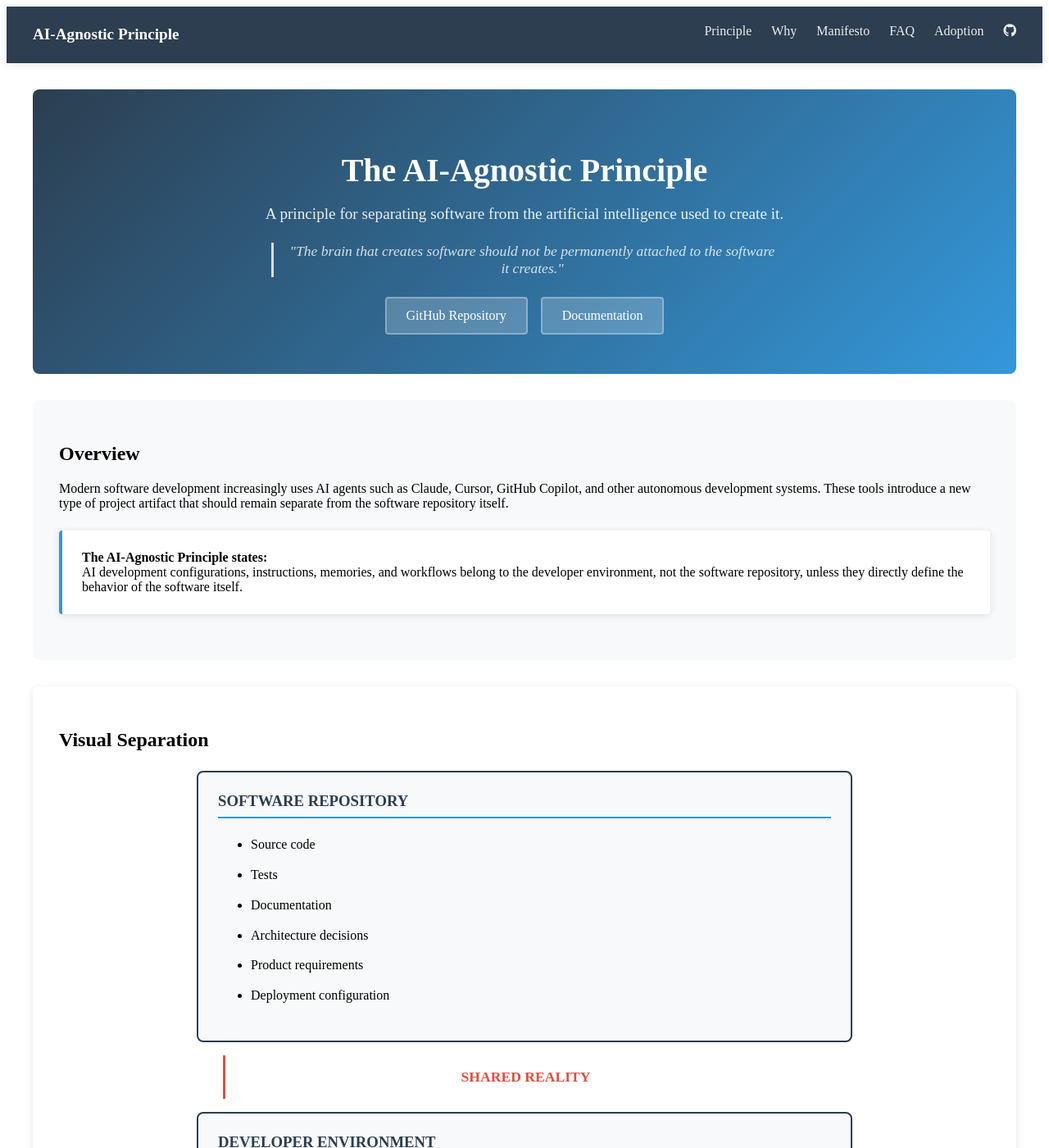
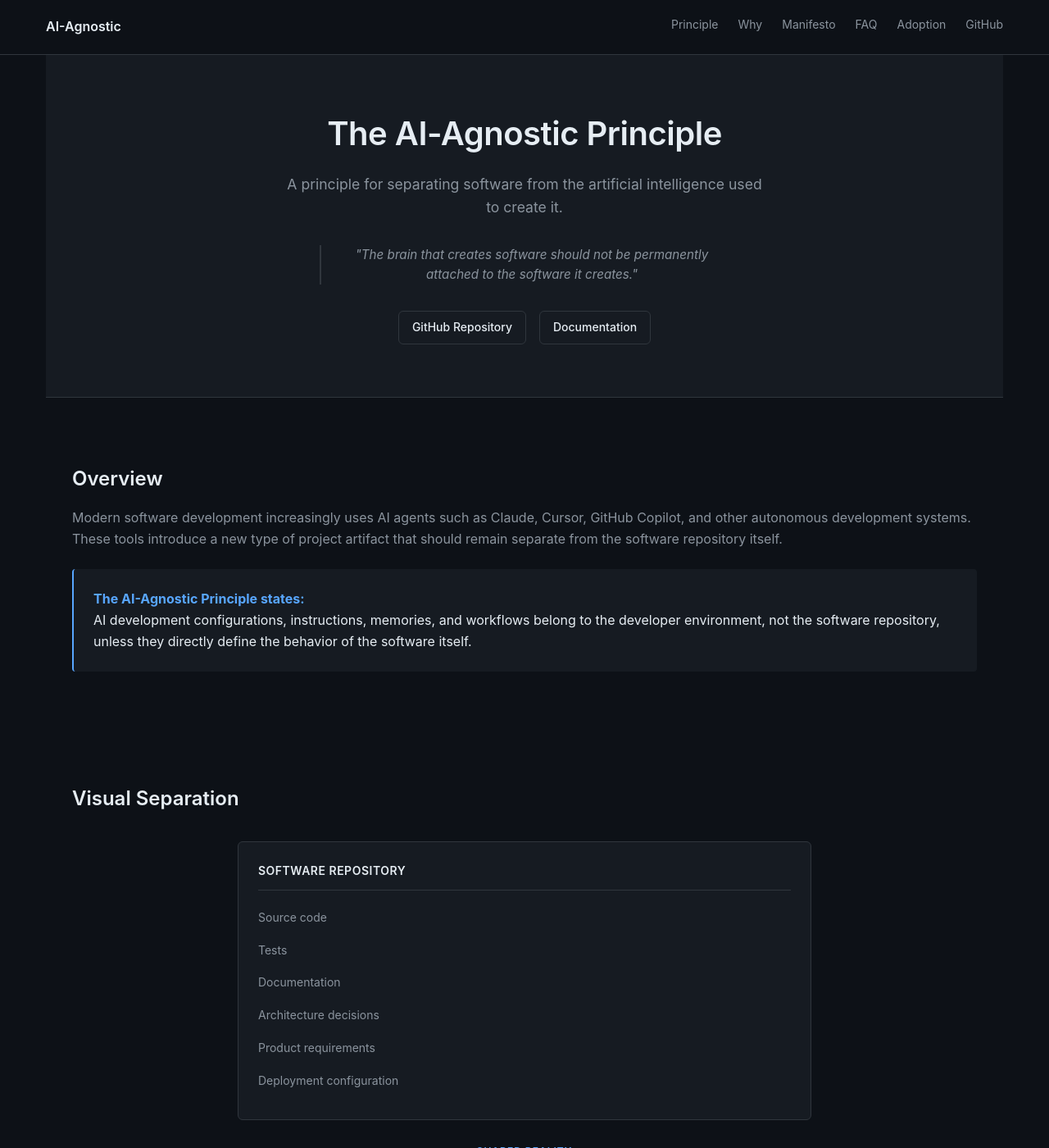
Before and after one commit to mshafiey/AI-Agnostic, a Jekyll site: the page built from index.md, in a window 1280 px wide and 1400 px high. Shown: the whole window at 82% size. Built offline with Jekyll 4.4.1, drawn with Linux system fonts in a browser that asks for light colours; some of the changed text lies outside the part shown.

Commit message:
refactor: redesign UI with modern dark theme
- Replace blue/white color scheme with dark theme
- Use GitHub-style dark colors (#0d1117, #161b22, #30363d)
- Simplify typography and spacing
- Remove gradients and shadows
- Create clean, professional developer-focused design
- Update navigation and footer to match new theme

```diff
--- a/_layouts/default.html
+++ b/_layouts/default.html
@@ -6,20 +6,19 @@
   <title>{{ page.title }} - {{ site.title }}</title>
   <meta name="description" content="{{ site.description }}">
   <link rel="stylesheet" href="{{ '/assets/css/style.css' | relative_url }}">
-  <link rel="stylesheet" href="https://cdnjs.cloudflare.com/ajax/libs/font-awesome/6.4.0/css/all.min.css">
 </head>
 <body>
   <header>
     <nav>
       <div class="nav-container">
-        <a href="{{ '/' | relative_url }}" class="nav-brand">AI-Agnostic Principle</a>
+        <a href="{{ '/' | relative_url }}" class="nav-brand">AI-Agnostic</a>
         <ul class="nav-links">
           <li><a href="{{ '/principle' | relative_url }}">Principle</a></li>
           <li><a href="{{ '/why' | relative_url }}">Why</a></li>
           <li><a href="{{ '/manifesto' | relative_url }}">Manifesto</a></li>
           <li><a href="{{ '/faq' | relative_url }}">FAQ</a></li>
           <li><a href="{{ '/adoption' | relative_url }}">Adoption</a></li>
-          <li><a href="https://github.com/mshafiey/AI-Agnostic" target="_blank"><i class="fab fa-github"></i></a></li>
+          <li><a href="https://github.com/mshafiey/AI-Agnostic" target="_blank">GitHub</a></li>
         </ul>
       </div>
     </nav>
@@ -63,12 +62,12 @@
   <style>
     /* Navigation */
     nav {
-      background: #2c3e50;
+      background-color: #0d1117;
+      border-bottom: 1px solid #30363d;
       padding: 1rem 0;
       position: sticky;
       top: 0;
       z-index: 1000;
-      box-shadow: 0 2px 10px rgba(0, 0, 0, 0.1);
     }
 
     .nav-container {
@@ -81,9 +80,9 @@
     }
 
     .nav-brand {
-      color: white;
-      font-size: 1.2rem;
-      font-weight: bold;
+      color: #e6edf3;
+      font-size: 1rem;
+      font-weight: 600;
       text-decoration: none;
     }
 
@@ -96,29 +95,29 @@
     }
 
     .nav-links a {
-      color: white;
+      color: #8b949e;
       text-decoration: none;
-      opacity: 0.9;
-      transition: opacity 0.3s ease;
+      font-size: 0.875rem;
+      transition: color 0.2s ease;
     }
 
     .nav-links a:hover {
-      opacity: 1;
+      color: #e6edf3;
     }
 
     /* Container */
     .container {
       max-width: 1200px;
       margin: 0 auto;
-      padding: 2rem 1rem;
+      padding: 0 1rem;
     }
 
     /* Footer */
     footer {
-      background: #2c3e50;
-      color: white;
-      padding: 3rem 0 1rem;
-      margin-top: 3rem;
+      background-color: #0d1117;
+      border-top: 1px solid #30363d;
+      padding: 3rem 0 1.5rem;
+      margin-top: 4rem;
     }
 
     .footer-container {
@@ -126,15 +125,22 @@
       margin: 0 auto;
       padding: 0 1rem;
       display: grid;
-      grid-template-columns: repeat(auto-fit, minmax(250px, 1fr));
+      grid-template-columns: repeat(auto-fit, minmax(200px, 1fr));
       gap: 2rem;
     }
 
     .footer-section h4 {
       margin-top: 0;
-      color: white;
-      border-bottom: 2px solid #3498db;
-      padding-bottom: 0.5rem;
+      color: #e6edf3;
+      font-size: 0.875rem;
+      font-weight: 600;
+      margin-bottom: 1rem;
+    }
+
+    .footer-section p {
+      color: #8b949e;
+      font-size: 0.875rem;
+      margin: 0;
     }
 
     .footer-section ul {
@@ -147,21 +153,27 @@
     }
 
     .footer-section a {
-      color: white;
-      opacity: 0.8;
-      transition: opacity 0.3s ease;
+      color: #8b949e;
+      font-size: 0.875rem;
+      text-decoration: none;
+      transition: color 0.2s ease;
     }
 
     .footer-section a:hover {
-      opacity: 1;
+      color: #e6edf3;
     }
 
     .footer-bottom {
       text-align: center;
-      padding-top: 2rem;
-      margin-top: 2rem;
-      border-top: 1px solid rgba(255, 255, 255, 0.1);
-      opacity: 0.8;
+      padding-top: 1.5rem;
+      margin-top: 1.5rem;
+      border-top: 1px solid #30363d;
+    }
+
+    .footer-bottom p {
+      color: #8b949e;
+      font-size: 0.75rem;
+      margin: 0;
     }
 
     /* Responsive Navigation */
--- a/assets/css/style.css
+++ b/assets/css/style.css
@@ -1,258 +1,363 @@
-/* AI-Agnostic Principle - Custom Styles */
+/* AI-Agnostic Principle - Modern Clean Design */
 
 :root {
-  --primary-color: #2c3e50;
-  --secondary-color: #3498db;
-  --accent-color: #e74c3c;
-  --text-color: #333;
-  --light-bg: #f8f9fa;
-  --border-color: #dee2e6;
-  --shadow: 0 2px 10px rgba(0, 0, 0, 0.1);
+  --bg-color: #0d1117;
+  --surface-color: #161b22;
+  --border-color: #30363d;
+  --text-primary: #e6edf3;
+  --text-secondary: #8b949e;
+  --accent-color: #58a6ff;
+  --success-color: #3fb950;
+  --warning-color: #d29922;
+  --error-color: #f85149;
+}
+
+* {
+  margin: 0;
+  padding: 0;
+  box-sizing: border-box;
+}
+
+body {
+  font-family: -apple-system, BlinkMacSystemFont, 'Segoe UI', 'Noto Sans', Helvetica, Arial, sans-serif;
+  background-color: var(--bg-color);
+  color: var(--text-primary);
+  line-height: 1.6;
 }
 
 /* Hero Section */
 .hero {
   text-align: center;
-  padding: 3rem 1rem;
-  background: linear-gradient(135deg, var(--primary-color), var(--secondary-color));
-  color: white;
-  border-radius: 8px;
-  margin-bottom: 2rem;
+  padding: 4rem 1rem;
+  background-color: var(--surface-color);
+  border-bottom: 1px solid var(--border-color);
+  margin-bottom: 3rem;
 }
 
 .hero h1 {
   font-size: 2.5rem;
+  font-weight: 600;
   margin-bottom: 1rem;
+  letter-spacing: -0.5px;
 }
 
 .hero-subtitle {
-  font-size: 1.2rem;
-  opacity: 0.9;
-  margin-bottom: 1rem;
+  font-size: 1.1rem;
+  color: var(--text-secondary);
+  margin-bottom: 1.5rem;
+  max-width: 600px;
+  margin-left: auto;
+  margin-right: auto;
 }
 
 .hero-quote {
   font-style: italic;
-  font-size: 1.1rem;
-  opacity: 0.8;
-  border-left: 3px solid white;
+  color: var(--text-secondary);
+  border-left: 2px solid var(--border-color);
   padding-left: 1rem;
-  margin: 1.5rem auto;
-  max-width: 600px;
+  margin: 2rem auto;
+  max-width: 500px;
+  font-size: 0.95rem;
 }
 
 .project-links {
   display: flex;
   justify-content: center;
   gap: 1rem;
-  margin-top: 1.5rem;
+  margin-top: 2rem;
 }
 
 .project-link {
   display: inline-block;
-  padding: 0.75rem 1.5rem;
-  background: rgba(255, 255, 255, 0.2);
-  color: white;
+  padding: 0.5rem 1rem;
+  background-color: transparent;
+  color: var(--text-primary);
   text-decoration: none;
-  border-radius: 4px;
-  border: 2px solid rgba(255, 255, 255, 0.3);
-  transition: all 0.3s ease;
+  border-radius: 6px;
+  border: 1px solid var(--border-color);
+  font-size: 0.875rem;
+  font-weight: 500;
+  transition: all 0.2s ease;
 }
 
 .project-link:hover {
-  background: rgba(255, 255, 255, 0.3);
-  border-color: rgba(255, 255, 255, 0.5);
+  background-color: var(--border-color);
+  border-color: var(--text-secondary);
 }
 
 /* Overview Section */
 .overview {
   padding: 2rem;
-  background: var(--light-bg);
-  border-radius: 8px;
-  margin-bottom: 2rem;
+  margin-bottom: 3rem;
+}
+
+.overview h2 {
+  font-size: 1.5rem;
+  font-weight: 600;
+  margin-bottom: 1rem;
+  color: var(--text-primary);
+}
+
+.overview p {
+  color: var(--text-secondary);
+  margin-bottom: 1rem;
 }
 
 .principle-definition blockquote {
-  background: white;
-  border-left: 4px solid var(--secondary-color);
+  background-color: var(--surface-color);
+  border-left: 2px solid var(--accent-color);
   padding: 1.5rem;
   margin: 1.5rem 0;
   border-radius: 4px;
-  box-shadow: var(--shadow);
+}
+
+.principle-definition blockquote strong {
+  color: var(--accent-color);
 }
 
 /* Visual Separation Diagram */
 .visual-separation {
   padding: 2rem;
-  background: white;
-  border-radius: 8px;
-  box-shadow: var(--shadow);
-  margin-bottom: 2rem;
+  margin-bottom: 3rem;
+}
+
+.visual-separation h2 {
+  font-size: 1.5rem;
+  font-weight: 600;
+  margin-bottom: 1rem;
+  color: var(--text-primary);
 }
 
 .diagram {
   display: flex;
   flex-direction: column;
   gap: 1rem;
-  max-width: 800px;
-  margin: 1.5rem auto;
+  max-width: 700px;
+  margin: 2rem auto;
 }
 
 .repository-box,
 .environment-box {
-  border: 2px solid var(--primary-color);
-  border-radius: 8px;
+  border: 1px solid var(--border-color);
+  border-radius: 6px;
   padding: 1.5rem;
-  background: var(--light-bg);
+  background-color: var(--surface-color);
 }
 
 .repository-box h3,
 .environment-box h3 {
-  color: var(--primary-color);
-  margin-top: 0;
-  border-bottom: 2px solid var(--secondary-color);
-  padding-bottom: 0.5rem;
+  color: var(--text-primary);
+  font-size: 0.875rem;
+  font-weight: 600;
+  text-transform: uppercase;
+  letter-spacing: 0.5px;
+  margin-bottom: 1rem;
+  padding-bottom: 0.75rem;
+  border-bottom: 1px solid var(--border-color);
+}
+
+.repository-box ul,
+.environment-box ul {
+  list-style: none;
+}
+
+.repository-box li,
+.environment-box li {
+  color: var(--text-secondary);
+  padding: 0.3rem 0;
+  font-size: 0.875rem;
 }
 
 .arrow {
   text-align: center;
-  padding: 1rem;
-  font-weight: bold;
+  padding: 0.75rem;
+  font-size: 0.75rem;
+  font-weight: 600;
   color: var(--accent-color);
-  font-size: 1.1rem;
-  border-left: 3px solid var(--accent-color);
-  margin: 0 2rem;
+  text-transform: uppercase;
+  letter-spacing: 1px;
 }
 
 /* Exception Section */
 .exception {
   padding: 2rem;
-  background: var(--light-bg);
-  border-radius: 8px;
-  margin-bottom: 2rem;
-  border-left: 4px solid var(--accent-color);
+  margin-bottom: 3rem;
+  background-color: var(--surface-color);
+  border: 1px solid var(--border-color);
+  border-radius: 6px;
+}
+
+.exception h2 {
+  font-size: 1.25rem;
+  font-weight: 600;
+  margin-bottom: 1rem;
+  color: var(--text-primary);
+}
+
+.exception p {
+  color: var(--text-secondary);
+  margin-bottom: 0.75rem;
+}
+
+.exception strong {
+  color: var(--text-primary);
 }
 
 /* Documentation Grid */
 .documentation {
   padding: 2rem;
-  background: white;
-  border-radius: 8px;
-  box-shadow: var(--shadow);
-  margin-bottom: 2rem;
+  margin-bottom: 3rem;
+}
+
+.documentation h2 {
+  font-size: 1.5rem;
+  font-weight: 600;
+  margin-bottom: 1rem;
+  color: var(--text-primary);
 }
 
 .doc-grid {
   display: grid;
-  grid-template-columns: repeat(auto-fit, minmax(200px, 1fr));
+  grid-template-columns: repeat(auto-fit, minmax(180px, 1fr));
   gap: 1rem;
   margin-top: 1.5rem;
 }
 
 .doc-card {
   display: block;
-  padding: 1.5rem;
-  background: var(--light-bg);
-  border-radius: 8px;
+  padding: 1.25rem;
+  background-color: var(--surface-color);
+  border: 1px solid var(--border-color);
+  border-radius: 6px;
   text-decoration: none;
-  color: var(--text-color);
-  transition: all 0.3s ease;
-  border: 2px solid transparent;
+  transition: all 0.2s ease;
 }
 
 .doc-card:hover {
-  border-color: var(--secondary-color);
-  transform: translateY(-3px);
-  box-shadow: var(--shadow);
+  border-color: var(--text-secondary);
 }
 
 .doc-card h3 {
-  color: var(--secondary-color);
-  margin-top: 0;
+  color: var(--text-primary);
+  font-size: 1rem;
+  font-weight: 600;
+  margin-bottom: 0.5rem;
+}
+
+.doc-card p {
+  color: var(--text-secondary);
+  font-size: 0.875rem;
+  margin: 0;
 }
 
 /* CTA Section */
 .cta {
   text-align: center;
   padding: 2rem;
-  background: var(--primary-color);
-  color: white;
-  border-radius: 8px;
-  margin-bottom: 2rem;
+  background-color: var(--surface-color);
+  border: 1px solid var(--border-color);
+  border-radius: 6px;
+  margin-bottom: 3rem;
+}
+
+.cta h2 {
+  font-size: 1.25rem;
+  font-weight: 600;
+  margin-bottom: 0.75rem;
+  color: var(--text-primary);
+}
+
+.cta p {
+  color: var(--text-secondary);
+  margin-bottom: 1rem;
 }
 
 .cta-button {
   display: inline-block;
-  padding: 1rem 2rem;
-  background: var(--secondary-color);
-  color: white;
+  padding: 0.5rem 1rem;
+  background-color: var(--accent-color);
+  color: var(--bg-color);
   text-decoration: none;
-  border-radius: 4px;
-  font-weight: bold;
-  transition: background 0.3s ease;
+  border-radius: 6px;
+  font-size: 0.875rem;
+  font-weight: 500;
+  transition: opacity 0.2s ease;
 }
 
 .cta-button:hover {
-  background: var(--accent-color);
+  opacity: 0.9;
 }
 
 /* GitHub Section */
 .github {
   text-align: center;
   padding: 2rem;
-  background: var(--light-bg);
-  border-radius: 8px;
-  margin-bottom: 2rem;
+  margin-bottom: 3rem;
+}
+
+.github h2 {
+  font-size: 1.25rem;
+  font-weight: 600;
+  margin-bottom: 0.75rem;
+  color: var(--text-primary);
+}
+
+.github p {
+  color: var(--text-secondary);
+  margin-bottom: 1rem;
 }
 
 .github-button {
   display: inline-block;
-  padding: 1rem 2rem;
-  background: #333;
-  color: white;
+  padding: 0.5rem 1rem;
+  background-color: var(--surface-color);
+  color: var(--text-primary);
   text-decoration: none;
-  border-radius: 4px;
-  font-weight: bold;
-  transition: background 0.3s ease;
+  border-radius: 6px;
+  border: 1px solid var(--border-color);
+  font-size: 0.875rem;
+  font-weight: 500;
+  transition: all 0.2s ease;
 }
 
 .github-button:hover {
-  background: #555;
+  background-color: var(--border-color);
 }
 
 /* Page Header */
 .page-header {
-  background: linear-gradient(135deg, var(--primary-color), var(--secondary-color));
-  color: white;
-  padding: 2rem;
-  border-radius: 8px;
-  margin-bottom: 2rem;
+  background-color: var(--surface-color);
+  border-bottom: 1px solid var(--border-color);
+  padding: 3rem 1rem;
+  margin-bottom: 3rem;
   text-align: center;
 }
 
 .page-header h1 {
   margin: 0;
   font-size: 2rem;
+  font-weight: 600;
 }
 
 .page-header p {
-  margin: 0.5rem 0 0;
-  opacity: 0.9;
+  margin: 0.75rem 0 0;
+  color: var(--text-secondary);
 }
 
 /* Content Sections */
 .content {
   padding: 2rem;
-  background: white;
-  border-radius: 8px;
-  box-shadow: var(--shadow);
+  max-width: 800px;
+  margin: 0 auto 3rem;
 }
 
 .content h2 {
-  color: var(--primary-color);
-  border-bottom: 2px solid var(--secondary-color);
-  padding-bottom: 0.5rem;
-  margin-top: 2rem;
+  color: var(--text-primary);
+  font-size: 1.5rem;
+  font-weight: 600;
+  padding-bottom: 0.75rem;
+  margin: 2.5rem 0 1rem;
+  border-bottom: 1px solid var(--border-color);
 }
 
 .content h2:first-child {
@@ -260,59 +365,81 @@
 }
 
 .content h3 {
-  color: var(--secondary-color);
-  margin-top: 1.5rem;
+  color: var(--text-primary);
+  font-size: 1.125rem;
+  font-weight: 600;
+  margin: 2rem 0 0.75rem;
+}
+
+.content p {
+  color: var(--text-secondary);
+  margin-bottom: 1rem;
+}
+
+.content strong {
+  color: var(--text-primary);
 }
 
 /* Tables */
 table {
   width: 100%;
   border-collapse: collapse;
-  margin: 1rem 0;
-  background: white;
-  border-radius: 8px;
+  margin: 1.5rem 0;
+  background-color: var(--surface-color);
+  border: 1px solid var(--border-color);
+  border-radius: 6px;
   overflow: hidden;
-  box-shadow: var(--shadow);
 }
 
 th, td {
-  padding: 1rem;
+  padding: 0.75rem 1rem;
   text-align: left;
   border-bottom: 1px solid var(--border-color);
 }
 
 th {
-  background: var(--primary-color);
-  color: white;
+  background-color: var(--bg-color);
+  color: var(--text-primary);
+  font-weight: 600;
+  font-size: 0.875rem;
 }
 
-tr:hover {
-  background: var(--light-bg);
+td {
+  color: var(--text-secondary);
+  font-size: 0.875rem;
+}
+
+tr:last-child td {
+  border-bottom: none;
 }
 
 /* Lists */
 ul, ol {
-  line-height: 1.8;
+  line-height: 1.7;
 }
 
 li {
-  margin-bottom: 0.5rem;
+  margin-bottom: 0.4rem;
+  color: var(--text-secondary);
 }
 
 /* Code Blocks */
 pre {
-  background: var(--light-bg);
+  background-color: var(--surface-color);
   padding: 1rem;
-  border-radius: 4px;
+  border-radius: 6px;
   overflow-x: auto;
   border: 1px solid var(--border-color);
+  margin: 1rem 0;
 }
 
 code {
-  background: var(--light-bg);
+  background-color: var(--surface-color);
   padding: 0.2rem 0.4rem;
   border-radius: 3px;
-  font-size: 0.9rem;
+  font-size: 0.875rem;
+  font-family: 'SF Mono', 'Fira Code', 'Fira Mono', Menlo, Consolas, monospace;
+  color: var(--text-primary);
 }
 
 pre code {
@@ -332,8 +459,19 @@ pre code {
 }
 
 .faq-item h3 {
-  color: var(--primary-color);
-  margin-top: 0;
+  color: var(--text-primary);
+  font-size: 1rem;
+  font-weight: 600;
+  margin-bottom: 0.75rem;
+}
+
+.faq-item p {
+  color: var(--text-secondary);
+  margin-bottom: 0.5rem;
+}
+
+.faq-item strong {
+  color: var(--text-primary);
 }
 
 /* Checklist */
@@ -352,13 +490,18 @@ pre code {
   content: "☐";
   position: absolute;
   left: 0;
-  color: var(--secondary-color);
+  color: var(--text-secondary);
 }
 
 /* Manifesto Styling */
 .manifesto {
   text-align: center;
-  font-size: 1.1rem;
+  font-size: 1rem;
+}
+
+.manifesto p {
+  color: var(--text-secondary);
+  margin-bottom: 1rem;
 }
 
 .manifesto-section {
@@ -366,21 +509,31 @@ pre code {
 }
 
 .manifesto-divider {
-  width: 50%;
-  height: 2px;
-  background: var(--secondary-color);
+  width: 40px;
+  height: 1px;
+  background-color: var(--border-color);
   margin: 2rem auto;
 }
 
 /* Links */
 a {
-  color: var(--secondary-color);
+  color: var(--accent-color);
   text-decoration: none;
-  transition: color 0.3s ease;
+  transition: color 0.2s ease;
 }
 
 a:hover {
-  color: var(--accent-color);
+  color: var(--text-primary);
+}
+
+/* Back to Home Link */
+[Back to Home] {
+  color: var(--text-secondary);
+  font-size: 0.875rem;
+}
+
+[Back to Home]:hover {
+  color: var(--text-primary);
 }
 
 /* Responsive Design */
@@ -398,22 +551,34 @@ a:hover {
   }
 
   .arrow {
-    margin: 1rem 0;
-    border-left: none;
-    border-top: 3px solid var(--accent-color);
+    margin: 0.5rem 0;
+  }
+
+  .project-links {
+    flex-direction: column;
+    align-items: center;
   }
 }
 
 /* Print Styles */
 @media print {
-  .hero,
-  .cta,
-  .github {
-    background: white;
+  body {
+    background-color: white;
     color: black;
   }
 
-  .doc-card {
-    border: 1px solid #ccc;
+  .hero,
+  .page-header,
+  .cta,
+  .github {
+    background-color: white;
+    border-color: #ccc;
+  }
+
+  .doc-card,
+  .repository-box,
+  .environment-box {
+    background-color: white;
+    border-color: #ccc;
   }
 }
```
Also changed, not shown: other parts of _layouts/default.html (+1 -1 lines).
